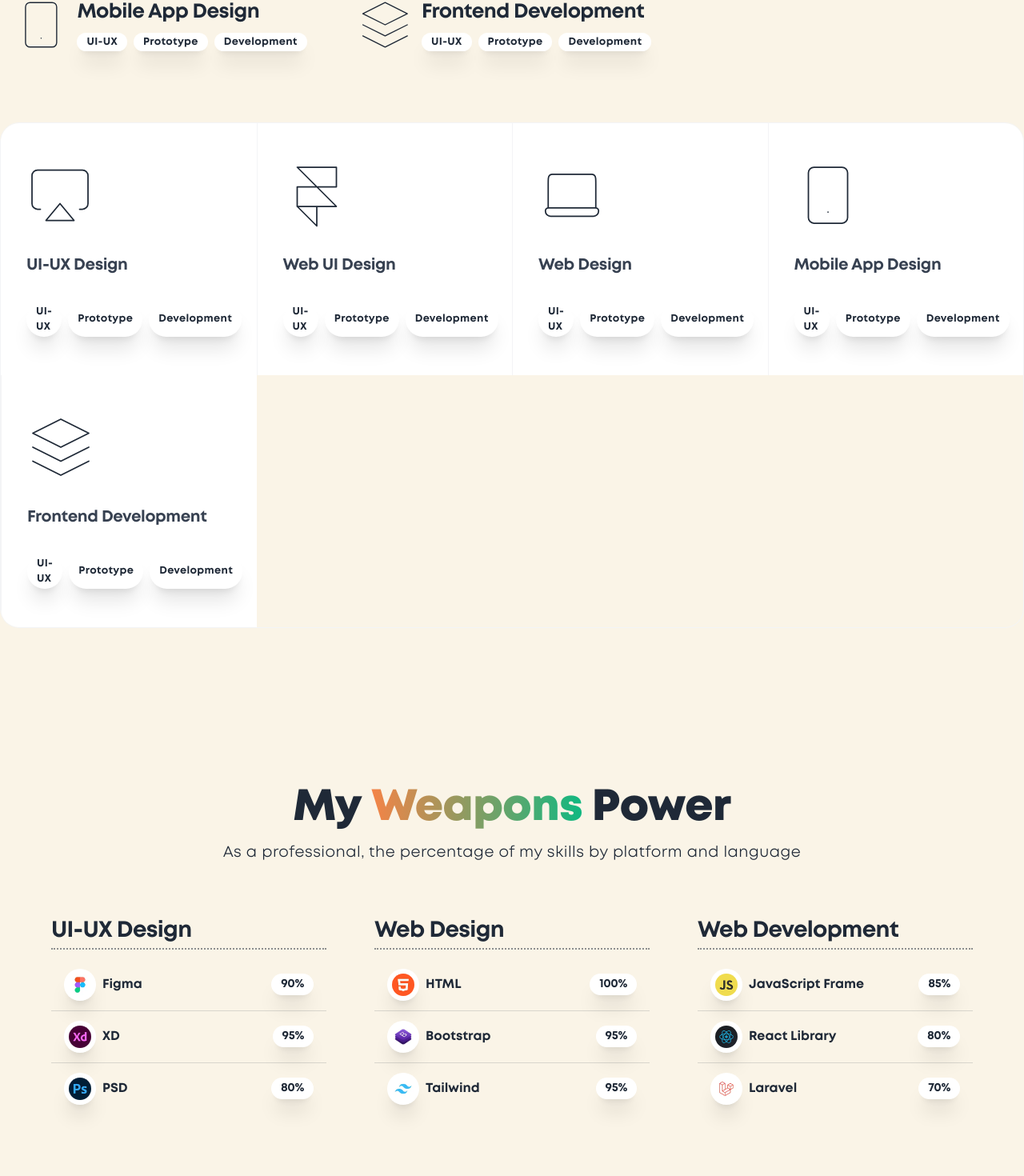
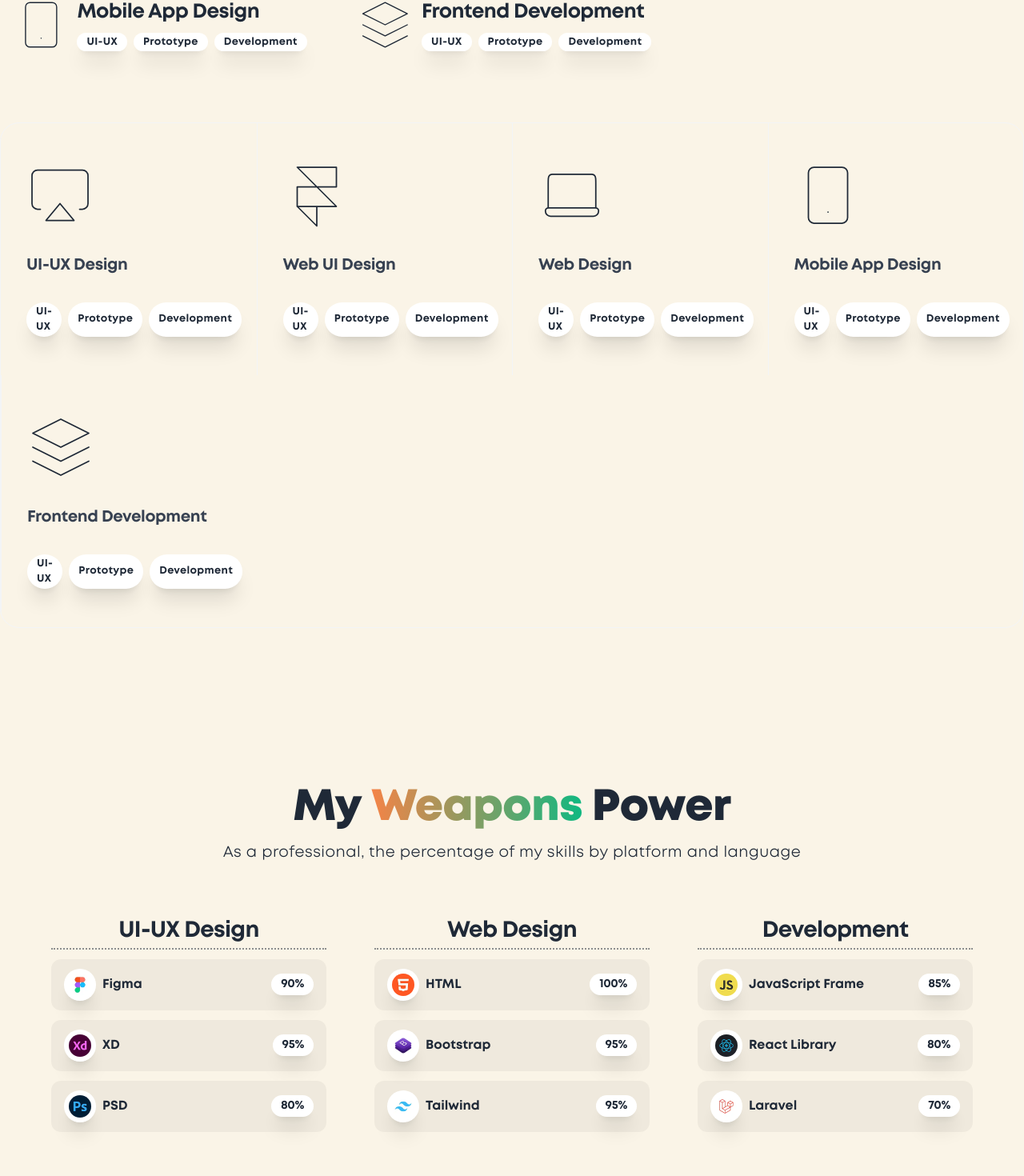
Before and after one commit to ToukirRj/Portfolio, a React (Vite) app: page / in a window 1280 px wide. Shown: the part 1919-3389 px from the top of the page at 80% size. Built offline with nearby package versions, Linux system fonts and the light colour scheme.

Commit message:
no message

```diff
--- a/src/components/Eyes.jsx
+++ b/src/components/Eyes.jsx
@@ -37,15 +37,15 @@ const Eyes = () => {
                         </div>
 
 
-                        <div className="mt-16 grid divide-x divide-y divide-gray-100 dark:divide-gray-700 overflow-hidden rounded-3xl border border-gray-100 text-gray-600 dark:border-gray-700 sm:grid-cols-2 lg:grid-cols-4 lg:divide-y-0 xl:grid-cols-4">
+                        <div className="mt-16 grid divide-x divide-y divide-gray-100 overflow-hidden rounded-3xl border border-gray-100 text-gray-600 sm:grid-cols-2 lg:grid-cols-4 lg:divide-y-0 xl:grid-cols-4">
                             {serviceData.map(service => (
-                            <div key={service.id} className="group relative bg-white dark:bg-gray-800 transition hover:z-[1] hover:shadow-2xl hover:shadow-gray-600/10">
+                            <div key={service.id} className="group relative transition hover:z-[1] hover:shadow-2xl hover:shadow-gray-600/10">
                                 <div className="relative space-y-8 py-12 p-8">
                                     <svg xmlns="http://www.w3.org/2000/svg" width="84" height="84" viewBox="0 0 24 24" fill="none" stroke={service.iconColor} strokeWidth=".5" strokeLinecap="round" strokeLinejoin="round" className={`feather feather-${service.iconPath}`} dangerouslySetInnerHTML={{ __html: service.iconStyle }}/>
 
 
                                     <div className="space-y-2">
-                                        <h5 className="text-xl font-semibold text-gray-700 dark:text-white transition group-hover:text-secondary">
+                                        <h5 className="text-xl font-semibold text-gray-700 transition group-hover:text-secondary">
                                             {service.title}
                                         </h5>
                                         {/* <p className="text-gray-600 dark:text-gray-300">
--- a/src/components/Weapons.jsx
+++ b/src/components/Weapons.jsx
@@ -20,11 +20,11 @@ const Weapons = () => {
               <div key={index} className="sm:w-1/3 w-full">
                 <div className="bg-blur animatable">
                   <h2 className="flex items-center mb-3">
-                    <span className="text-[28px] w-full font-[600] tracking-tight text-[#1F2937] border-b-2 border-dotted border-[#1F2937]/[.5]">{category.title}</span>
+                    <span className="text-[28px] w-full font-[600] text-center tracking-tight text-[#1F2937] border-b-2 border-dotted border-[#1F2937]/[.5]">{category.title}</span>
                   </h2>
-                  <div className="divide-y divide-[#1F2937]/[.15]">
+                  <div className="space-y-3">
                     {category.skills.map((skill, skillIndex) => (
-                      <div key={skillIndex} className="flex items-center justify-between py-3 px-4">
+                      <div key={skillIndex} className="flex items-center justify-between py-3 px-4 bg-[#000]/[.045] rounded-[12px]">
                         <div className="flex gap-2 items-center">
                           <div className="relative flex h-10 w-10 flex-none items-center justify-center rounded-full bg-white shadow-xl">
                             <img src={skill.icon} alt="icon" width="30" height="30" className='h-7 w-7 overflow-hidden rounded-full'/>
--- a/src/datas/skillsData.jsx
+++ b/src/datas/skillsData.jsx
@@ -18,7 +18,7 @@ const skillsData = [
     ],
   },
   {
-    title: 'Web Development',
+    title: 'Development',
     skills: [
       { name: 'JavaScript Frame', icon:'./img/skills/7.webp', percent: 85 },
       { name: 'React Library', icon:'./img/skills/8.webp', percent: 80 },
```
